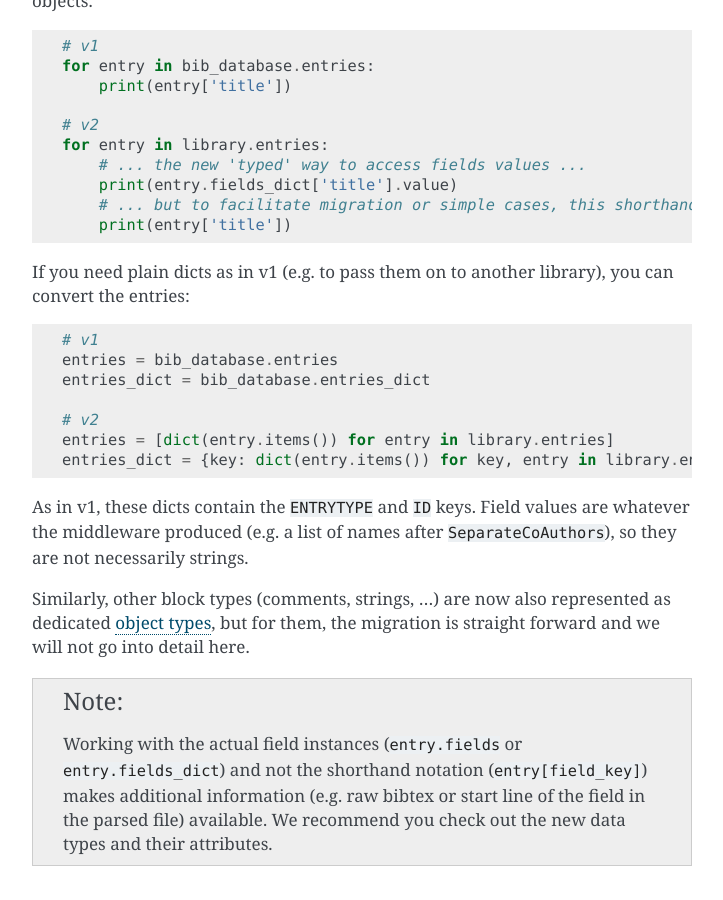
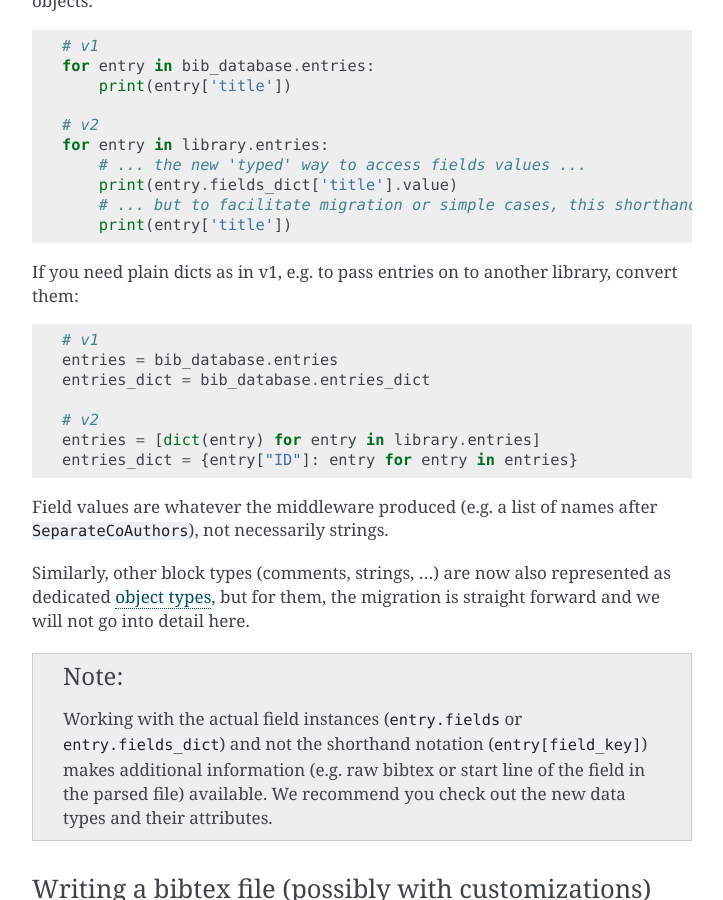
Before and after one commit to sciunto-org/python-bibtexparser, a Sphinx documentation site: the page built from docs/source/migrate.rst, in a window 1280 px wide and 900 px high, scrolled down 1922 px. Shown: the whole window, without its empty margins (388-1111 px from the left). Built offline with Sphinx 7.4.7, drawn with Linux system fonts in a browser that asks for light colours.

Commit message:
📝 Slim down entry-dict snippet using dict(entry)
Relies on Entry.keys()/__iter__ from #631.

```diff
--- a/docs/source/migrate.rst
+++ b/docs/source/migrate.rst
@@ -88,7 +88,7 @@
         # ... but to facilitate migration or simple cases, this shorthand notation also works ...
         print(entry['title'])
 
-If you need plain dicts as in v1 (e.g. to pass them on to another library), you can convert the entries:
+If you need plain dicts as in v1, e.g. to pass entries on to another library, convert them:
 
 .. code-block:: python
 
@@ -97,11 +97,10 @@
     entries_dict = bib_database.entries_dict
 
     # v2
-    entries = [dict(entry.items()) for entry in library.entries]
-    entries_dict = {key: dict(entry.items()) for key, entry in library.entries_dict.items()}
+    entries = [dict(entry) for entry in library.entries]
+    entries_dict = {entry["ID"]: entry for entry in entries}
 
-As in v1, these dicts contain the ``ENTRYTYPE`` and ``ID`` keys. Field values are whatever the middleware produced
-(e.g. a list of names after ``SeparateCoAuthors``), so they are not necessarily strings.
+Field values are whatever the middleware produced (e.g. a list of names after ``SeparateCoAuthors``), not necessarily strings.
 
 
 Similarly, other block types (comments, strings, ...) are now also represented as dedicated :ref:`object types <vocab>`,
```
